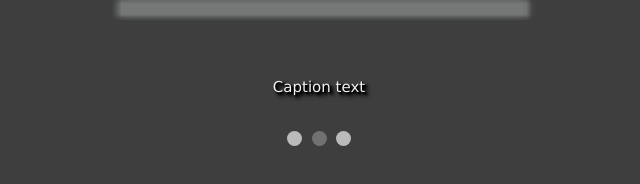
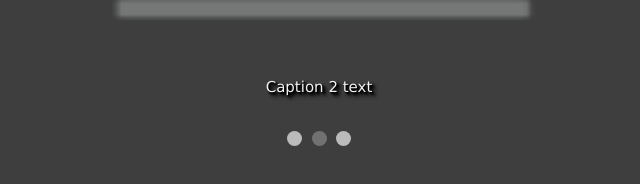
Before and after one commit to MukeshTak09/gspilani, a plain HTML site: page index.html in a window 1280 px wide. Shown: the part 496-680 px from the top of the page, 321-961 px from the left. Drawn offline with Linux system fonts and the light colour scheme.

Commit message:
Update index.html

```diff
--- a/index.html
+++ b/index.html
@@ -86,19 +86,19 @@ img {vertical-align: middle;}
 <div class="mySlides fade">
   <div class="numbertext">1 / 3</div>
   <img src="gscs.jpg" style="width:100%; height: 600px;">
-  <div class="text">Caption Text</div>
+  <div class="text">Caption 1 Text</div>
 </div>
 
 <div class="mySlides fade">
   <div class="numbertext">2 / 3</div>
   <img src="gslogo.png" style="width:100%; height: 600px;">
-  <div class="text">Caption text </div>
+  <div class="text">Caption 2 text </div>
 </div>
 
 <div class="mySlides fade">
   <div class="numbertext">3 / 3</div>
   <img src="Pilani.png" style="width:100%; height: 600px;">
-  <div class="text">Caption text </div>
+  <div class="text">Caption 3 text </div>
 </div>
 
 </div>
```
